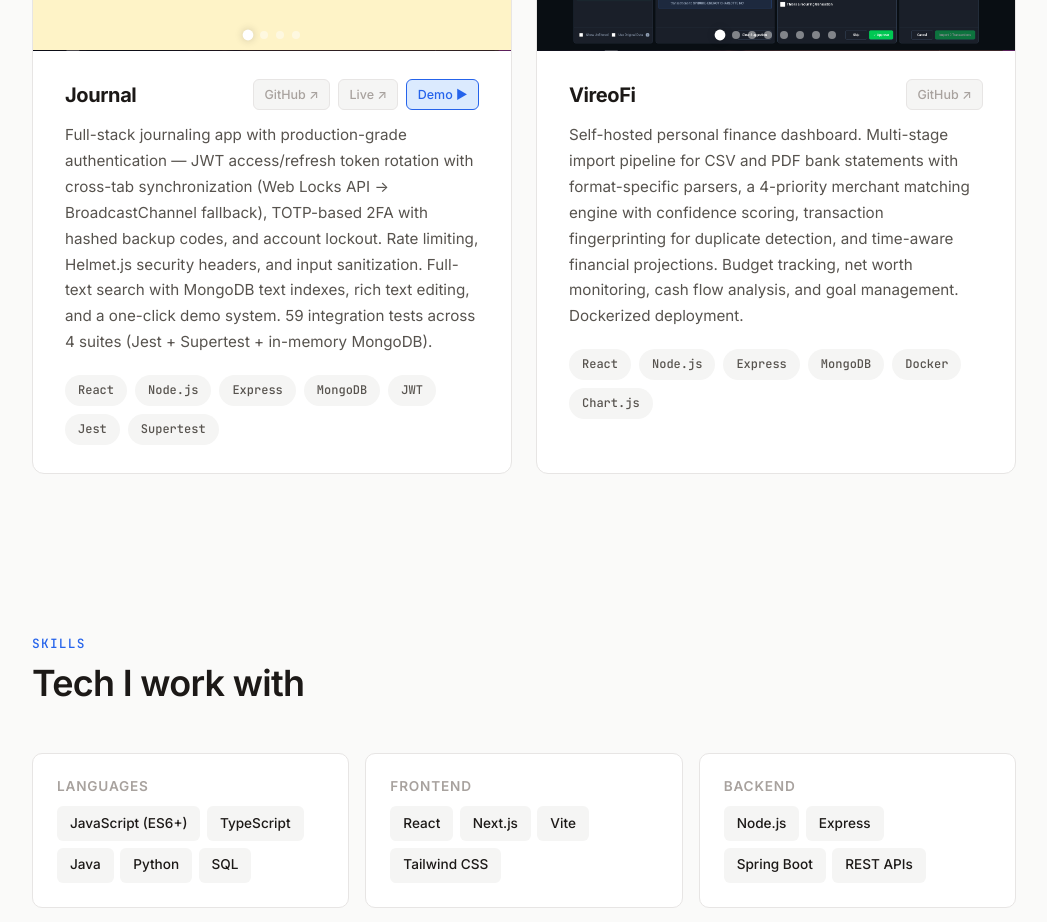
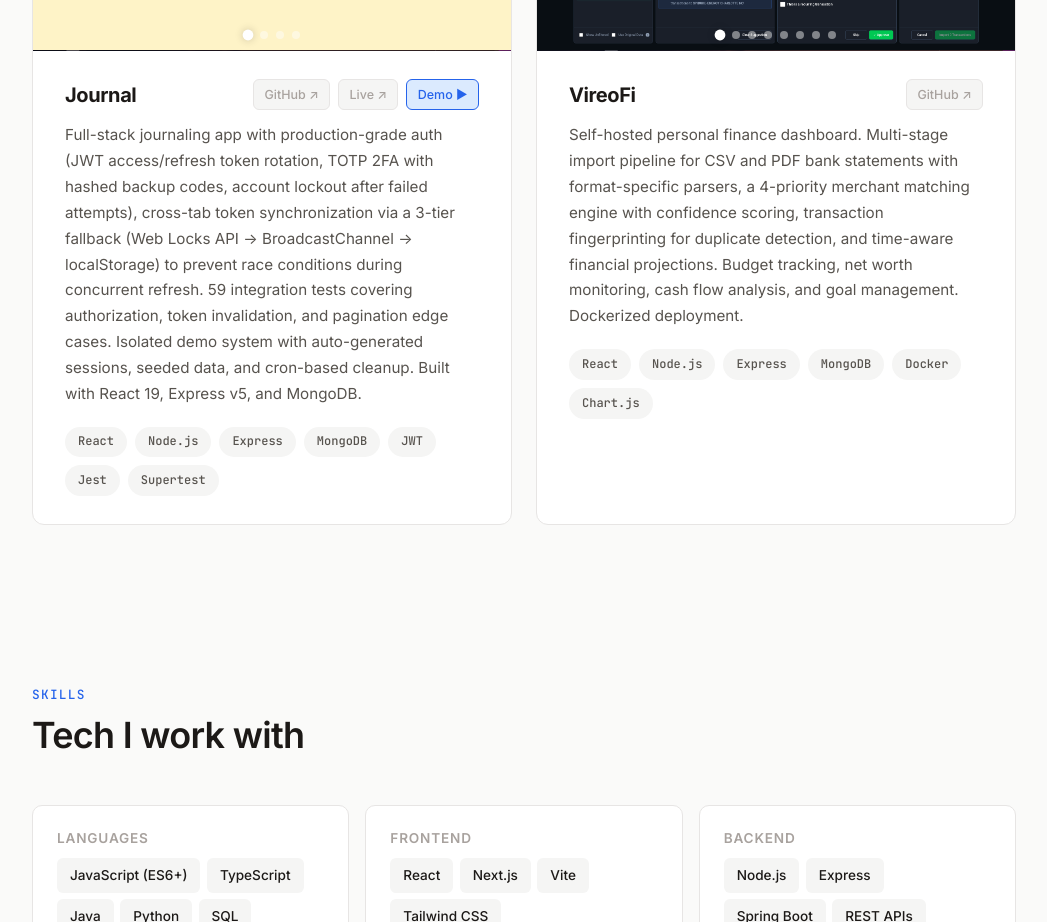
Before and after one commit to CadenceElaina/portfolio-site, a React (Vite) app: page / in a window 1280 px wide. Shown: the part 2780-3702 px from the top of the page, without its empty margins (116-1163 px from the left). Built offline with nearby package versions, Linux system fonts and the light colour scheme.

Commit message:
refactor: revise Journal description to lead with security architecture and concurrency

```diff
--- a/src/App.jsx
+++ b/src/App.jsx
@@ -13,7 +13,15 @@ const FEATURED_PROJECTS = [
     title: "Finch",
     description:
       "Google Finance-inspired market intelligence dashboard with live stock data, watchlists, and portfolio tracking. Features a 4-tier API fallback chain with circuit breakers and request deduplication. Integrated Gemini AI for contextual market summaries, multi-turn research chat, and portfolio commentary with a credit system and daily caching. Seamless demo mode auto-activates on rate limits. Deployed to Vercel with CI/CD via GitHub Actions (160+ commits).",
-    tech: ["React", "TypeScript", "Vite", "TanStack Query", "Gemini AI", "Redis", "Vercel"],
+    tech: [
+      "React",
+      "TypeScript",
+      "Vite",
+      "TanStack Query",
+      "Gemini AI",
+      "Redis",
+      "Vercel",
+    ],
     github: "https://github.com/CadenceElaina/finch",
     live: "https://finch-jade.vercel.app/",
     images: [
@@ -30,7 +38,14 @@ const FEATURED_PROJECTS = [
     title: "NeetCode SRS",
     description:
       "Free, open-source spaced repetition system for LeetCode interview prep built around the NeetCode 150. Uses a modified FSRS algorithm to schedule reviews based on retention probability. Features attempt logging, mock interview mode, pattern drills, NeetCode activity import, and an interview readiness score with tier ranking. Actively maintained with community users and feedback.",
-    tech: ["Next.js", "TypeScript", "PostgreSQL", "Drizzle", "Supabase", "Tailwind CSS"],
+    tech: [
+      "Next.js",
+      "TypeScript",
+      "PostgreSQL",
+      "Drizzle",
+      "Supabase",
+      "Tailwind CSS",
+    ],
     github:
       "https://github.com/CadenceElaina/neetcode-spaced-repetition-system",
     live: "https://leetcode-spaced-repetition-system.vercel.app/dashboard",
@@ -50,8 +65,16 @@ const OTHER_PROJECTS = [
   {
     title: "Journal",
     description:
-      "Full-stack journaling app with production-grade authentication — JWT access/refresh token rotation with cross-tab synchronization (Web Locks API → BroadcastChannel fallback), TOTP-based 2FA with hashed backup codes, and account lockout. Rate limiting, Helmet.js security headers, and input sanitization. Full-text search with MongoDB text indexes, rich text editing, and a one-click demo system. 59 integration tests across 4 suites (Jest + Supertest + in-memory MongoDB).",
-    tech: ["React", "Node.js", "Express", "MongoDB", "JWT", "Jest", "Supertest"],
+      "Full-stack journaling app with production-grade auth (JWT access/refresh token rotation, TOTP 2FA with hashed backup codes, account lockout after failed attempts), cross-tab token synchronization via a 3-tier fallback (Web Locks API → BroadcastChannel → localStorage) to prevent race conditions during concurrent refresh. 59 integration tests covering authorization, token invalidation, and pagination edge cases. Isolated demo system with auto-generated sessions, seeded data, and cron-based cleanup. Built with React 19, Express v5, and MongoDB.",
+    tech: [
+      "React",
+      "Node.js",
+      "Express",
+      "MongoDB",
+      "JWT",
+      "Jest",
+      "Supertest",
+    ],
     github: "https://github.com/CadenceElaina/journal",
     live: "https://journal-yje6.onrender.com/auth/login",
     images: ["/journal.png", "/journal1.png", "/journal2.png", "/journal3.png"],
```
Also changed, not shown: 1 other file (tests, documents, lock files or other folders).
